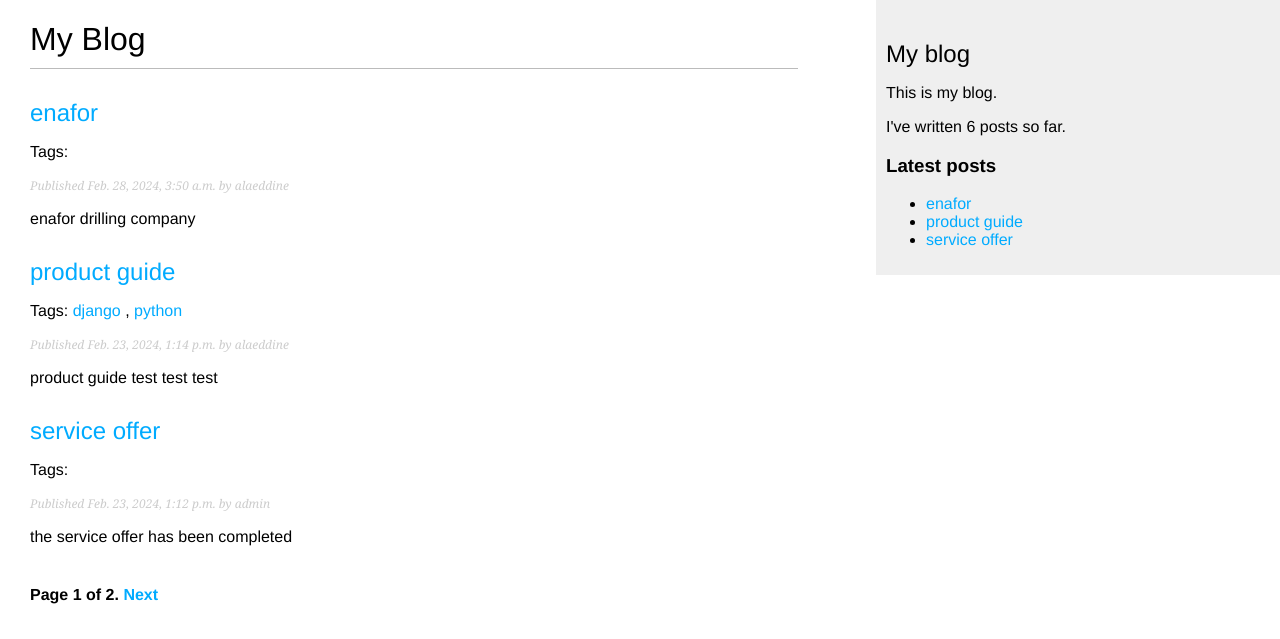
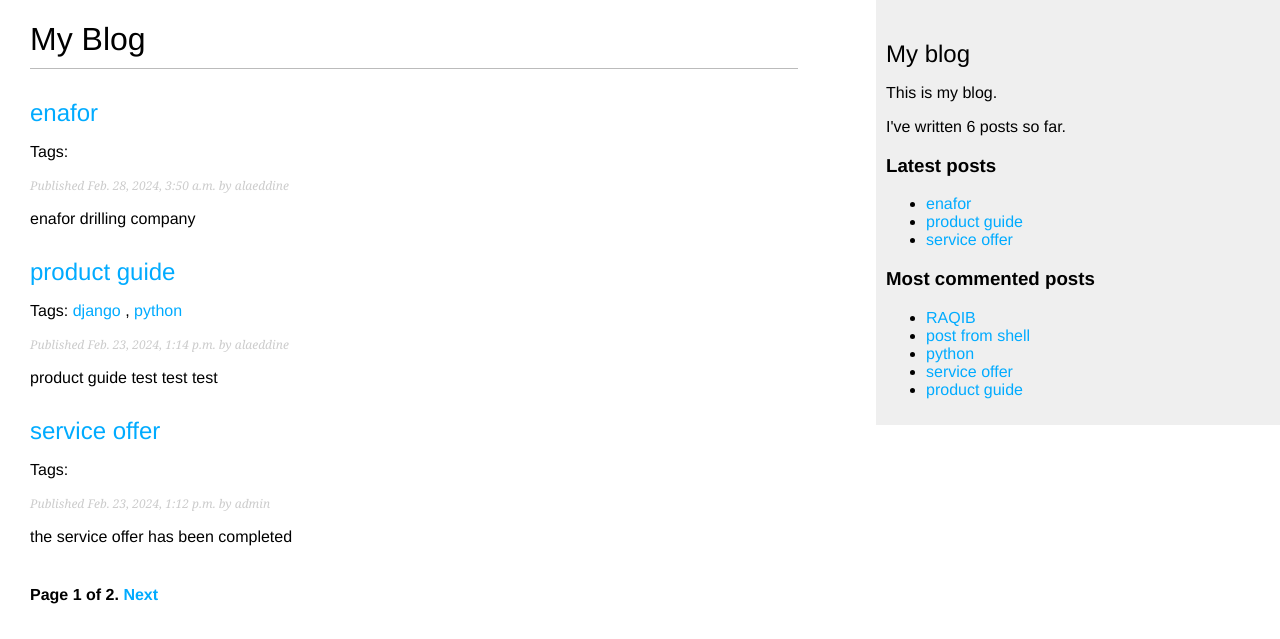
Before and after one commit to alaeddinem2/django4ExBlog, a Django app: page / in a window 1280 px wide. Shown: the top 639 px of the page. Run offline with Django 4.2, Linux system fonts and the light colour scheme; data comes from the database, SQL or seed files in the repository; both versions use the stored data as it was after the commit; parts of the project's set-up code (start-up, migrations or seed data) failed here and were passed over.

Commit message:
add sitemap

```diff
--- a/blog/templates/blog/base.html
+++ b/blog/templates/blog/base.html
@@ -19,6 +19,16 @@
             I've written {% total_posts %} posts so far.
             <h3>Latest posts</h3>
                 {% show_latest_posts 3 %}
+
+                <h3>Most commented posts</h3>
+                {% get_most_commented_posts as most_commented_posts %}
+                <ul>
+                {% for post in most_commented_posts %}
+                <li>
+                <a href="{{ post.get_absolute_url }}">{{ post.title }}</a>
+                </li>
+                {% endfor %}
+                </ul>
    </div>
 </body>
 </html>
--- a/blog/templatetags/blog_tags.py
+++ b/blog/templatetags/blog_tags.py
@@ -1,5 +1,7 @@
 from django import template
-
+from django.db.models import Count
+from django.utils.safestring import mark_safe
+import markdown
 from ..models import Post
 
 register = template.Library()
@@ -12,3 +14,9 @@ def total_posts():
 def show_latest_posts(count=5):
     latest_posts = Post.published.order_by('-publish')[:count]
     return {'latest_posts': latest_posts}
+
+
+@register.simple_tag
+def get_most_commented_posts(count=5):
+    return Post.published.annotate(total_comments=Count('comments')
+                                   ).order_by('-total_comments')[:count]
--- a/blog/urls.py
+++ b/blog/urls.py
@@ -1,7 +1,10 @@
 from django.urls import path
+
 from . import views
 
 app_name = 'blog'
+
+
 
 urlpatterns = [
     path('',views.post_list,name='post-list'),
--- a/project/settings.py
+++ b/project/settings.py
@@ -27,7 +27,7 @@ DEBUG = True
 
 ALLOWED_HOSTS = []
 
-
+SITE_ID = 1
 # Application definition
 
 INSTALLED_APPS = [
@@ -39,6 +39,8 @@ INSTALLED_APPS = [
     'django.contrib.staticfiles',
     'blog',
     'taggit',
+    'django.contrib.sites',
+    'django.contrib.sitemaps',
 ]
 
 MIDDLEWARE = [
--- a/project/urls.py
+++ b/project/urls.py
@@ -16,9 +16,17 @@ Including another URLconf
 """
 from django.contrib import admin
 from django.urls import path,include
+from django.contrib.sitemaps.views import sitemap
+from blog.sitemaps import PostSitemap
+
+sitemaps = {
+ 'posts': PostSitemap,
+}
 
 urlpatterns = [
     path('admin/', admin.site.urls),
     path('',include('blog.urls',namespace='blog')),
+    path('sitemap.xml', sitemap, {'sitemaps': sitemaps},
+         name='django.contrib.sitemaps.views.sitemap')
 
 ]
```
Also changed, not shown: blog/sitemaps.py (added, +12 -0 lines), db.sqlite3.
